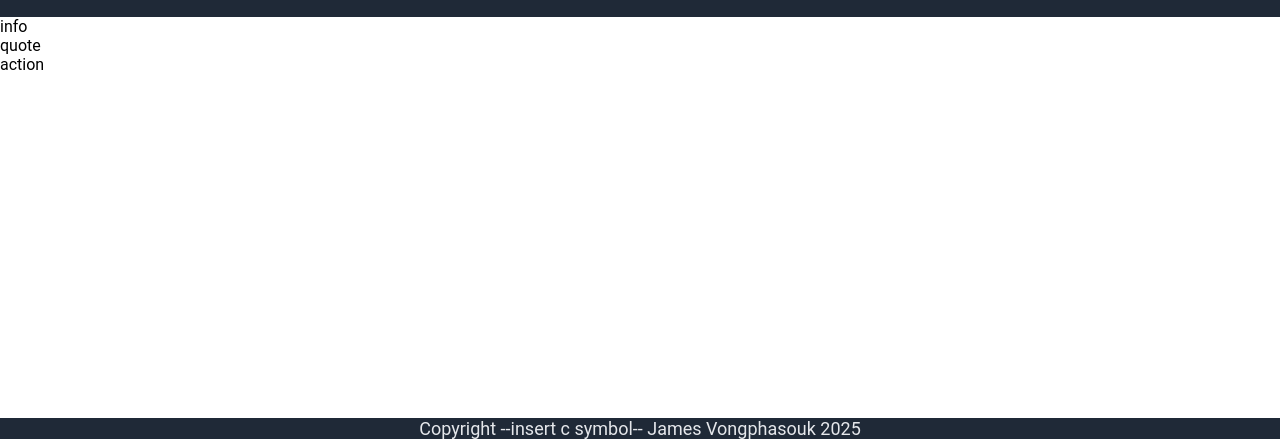
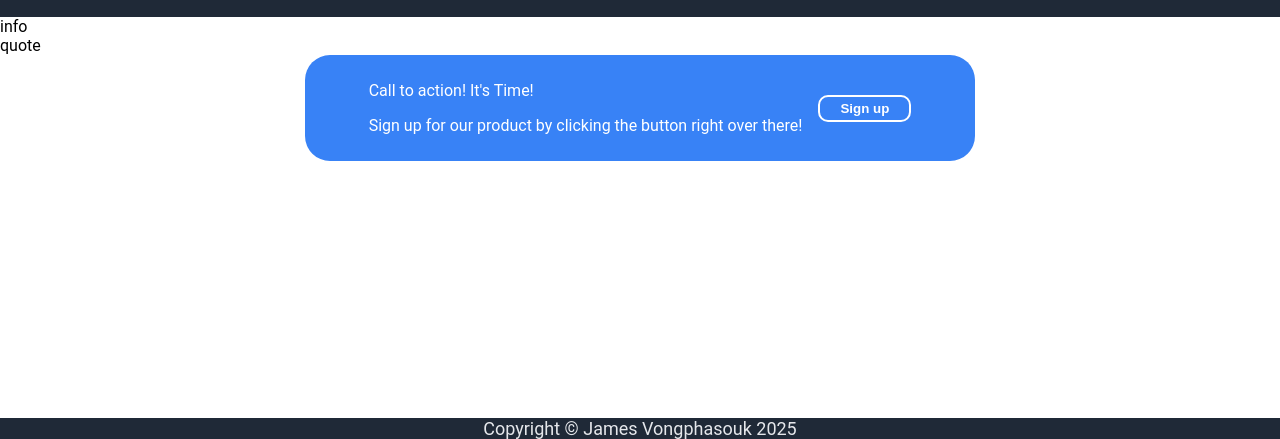
Before and after one commit to JamesVpog/odin-dashboard, a plain HTML site: page index.html in a window 1280 px wide. Shown: the part 361-800 px from the top of the page. Drawn offline with Linux system fonts and the light colour scheme.

Commit message:
call to action

```diff
--- a/index.html
+++ b/index.html
@@ -35,9 +35,19 @@
 
     <div class="info">info</div>
     <div class="quote">quote</div>
-    <div class="action">action</div>
-    <div class="footer">
-      Copyright --insert c symbol-- James Vongphasouk 2025
+    <div class="action">
+      <div class="container">
+        <div class="left">
+          <p>Call to action! It's Time!</p>
+          <p>
+            Sign up for our product by clicking the button right over there!
+          </p>
+        </div>
+        <div class="right">
+          <button>Sign up</button>
+        </div>
+      </div>
     </div>
+    <div class="footer">Copyright &copy; James Vongphasouk 2025</div>
   </body>
 </html>
--- a/styles.css
+++ b/styles.css
@@ -94,6 +94,35 @@ ul {
   background-color: #1F2937;
 }
 
+/* call to action */
+
+.action {
+  display: flex;
+  justify-content: center;
+  align-items: center;
+}
+
+
+.container {
+  color: white;
+  background-color: #3882f6;
+  padding: 10px 64px;
+  border-radius: 25px;
+  display: flex;
+  gap: 16px;
+  align-items: center;
+}
+
+.container .right button {
+  color: white;
+  font-weight: bold;
+  background-color: #3882f6;
+  border-radius: 10px;
+  padding: 4px 20px;
+  box-shadow: none;
+  border: 2px solid white;
+}
+
 .footer {
   margin-top: auto;
   font-size: 18px;
```
